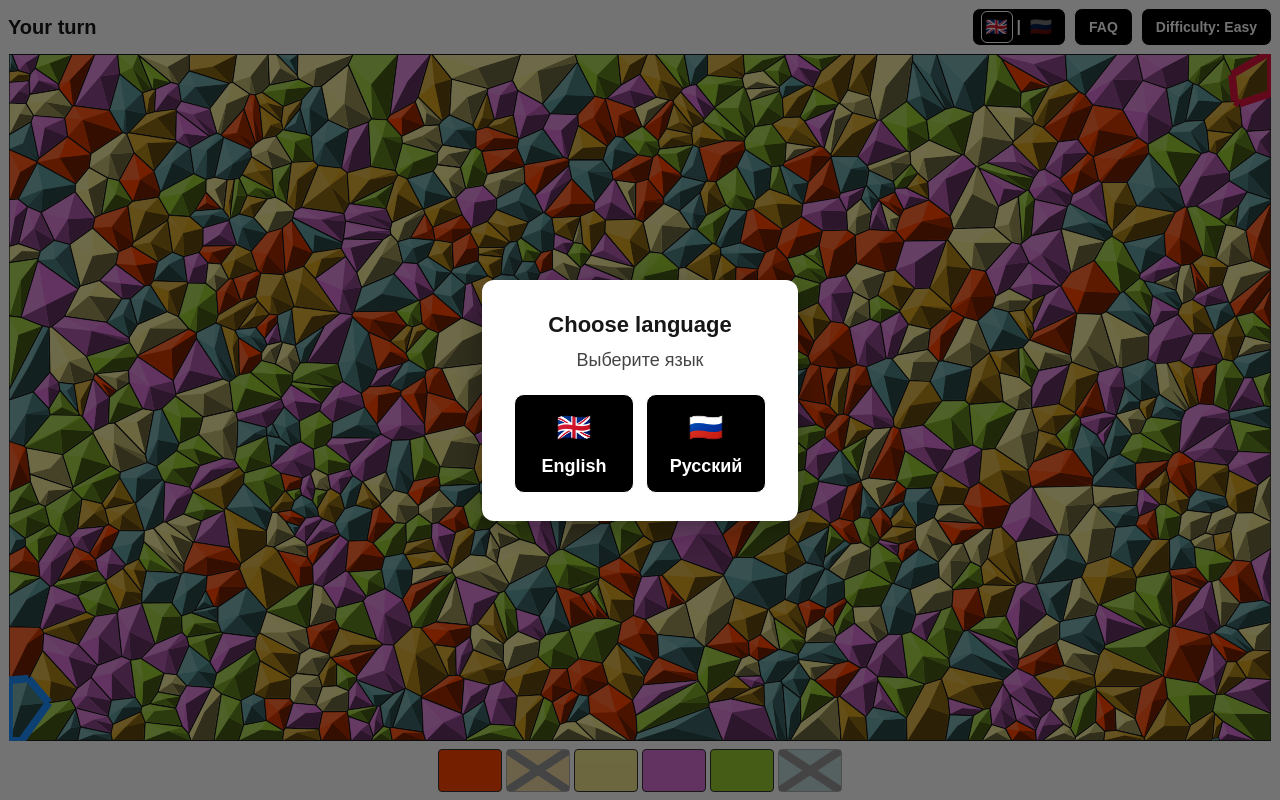
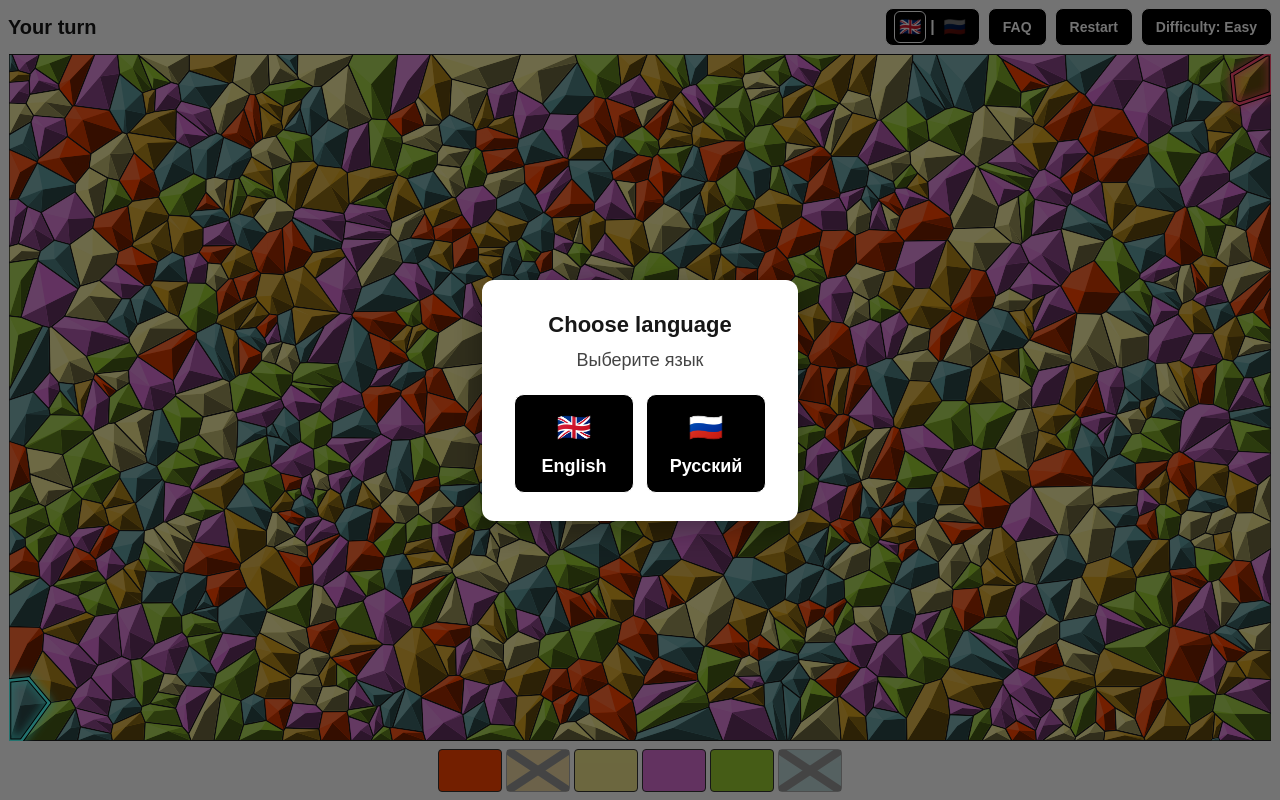
Before and after one commit to GerardRoulette/six-colors, a Next.js app: page / in a window 1280 px wide. Built offline with nearby package versions, Linux system fonts and the light colour scheme.

Commit message:
fixed design issues with borders and also the easy AI

```diff
--- a/app/components/game/BoardSvg.jsx
+++ b/app/components/game/BoardSvg.jsx
@@ -1,12 +1,68 @@
 'use client';
 
 import { GEM_BUCKETS, GEM_FLASH_BUCKETS } from '../../game/board/gem';
+import { offsetSegmentTowardOwner } from '../../game/board/adjacency';
 
-// Faceted Voronoi board plus the thick territory outlines. Hover is display-only.
+// Territory outline thickness in map units. Thin so the gem facets stay readable.
+const TERRITORY_STROKE_WIDTH = 2;
+// Player outline: bright acid light blue, so the border stays visible on every gem.
+const PLAYER_BOUNDARY_STROKE = '#4DFFF6';
+// AI outline: bright acid light red, the same contrast job on the opposite territory.
+const AI_BOUNDARY_STROKE = '#FF4D73';
+// Black rim around each acid stroke, in screen pixels per side.
+const TERRITORY_RIM_PX = 1;
+
+// Acid territory stroke with a 1px black rim. The bloom sits behind the rim; the sharp core is painted last.
+// `segments` are `{ a, b, shared }` outline pieces. `outlineWidth` is the black stroke in map units (acid width plus the rim).
+// A shared wall keeps the same total thickness: this side paints only its half, so the two colors meet instead of stacking.
+const TerritoryOutline = ({ segments, color, keyPrefix, outlineWidth }) => {
+  if (!segments.length) return null;
+  // 1px black rim in map units, taken from the full black stroke minus the acid core.
+  const rim = (outlineWidth - TERRITORY_STROKE_WIDTH) / 2;
+  // This side's half of a shared wall. Same width as half the normal acid stroke.
+  const half = TERRITORY_STROKE_WIDTH / 2;
+  // Walls against empty cells or the map edge. These stay centered on the edge.
+  const outerSegs = segments.filter((seg) => !seg.shared);
+  // Acid half, centered a quarter-stroke into this cell so it fills only this side of the wall.
+  const sharedCore = [];
+  // Black rim on the outer side of that half only, so no black stripe sits between the two colors.
+  const sharedRim = [];
+  for (const seg of segments) {
+    if (!seg.shared) continue;
+    sharedCore.push(offsetSegmentTowardOwner(seg, half / 2));
+    sharedRim.push(offsetSegmentTowardOwner(seg, half + rim / 2));
+  }
+  // One copy of `list`. `stroke` and `width` are that copy's paint; `tag` keeps keys unique.
+  const strokes = (list, stroke, width, tag) => list.map((seg, i) => (
+    <path
+      key={`${keyPrefix}-${tag}-${i}`}
+      d={`M ${seg.a[0]} ${seg.a[1]} L ${seg.b[0]} ${seg.b[1]}`}
+      fill="none"
+      stroke={stroke}
+      strokeWidth={width}
+      strokeLinecap="round"
+    />
+  ));
+  return (
+    <g pointerEvents="none">
+      {outerSegs.length > 0 && (
+        <g filter="url(#territory-strike)">
+          {strokes(outerSegs, color, TERRITORY_STROKE_WIDTH, 'bloom')}
+        </g>
+      )}
+      {strokes(outerSegs, '#000', outlineWidth, 'rim')}
+      {strokes(sharedRim, '#000', rim, 'shared-rim')}
+      {strokes(outerSegs, color, TERRITORY_STROKE_WIDTH, 'core')}
+      {strokes(sharedCore, color, half, 'shared-core')}
+    </g>
+  );
+};
+
+// Faceted Voronoi board plus the territory outlines. Hover is display-only.
 // `viewWidth` / `viewHeight` are the fixed map coordinates (paths stay in this space across resizes).
 // `svgWidth` / `svgHeight` are the on-screen pixel size; the viewBox scales the map into that box.
 // `blinkBright` is `{ player, ai }`: that side's gems use lighter opaque facets while its own flash is on the bright half.
-// `playerBoundary` / `aiBoundary` are outline segments `{ a, b }` from `regionBoundary`.
+// `playerBoundary` / `aiBoundary` are outline segments `{ a, b, shared }` from `regionBoundary`.
 const BoardSvg = ({
   viewWidth,
   viewHeight,
@@ -19,13 +75,34 @@ const BoardSvg = ({
   aiBoundary,
   onCellHover,
   onCellLeave,
-}) => (
+}) => {
+  // One screen pixel in map units. The viewBox is scaled uniformly into the svg element.
+  const pixelInUnits = svgWidth > 0 ? viewWidth / svgWidth : 1;
+  // Black stroke: acid core plus one screen pixel of black on each side.
+  const territoryBlackWidth = TERRITORY_STROKE_WIDTH + pixelInUnits * TERRITORY_RIM_PX * 2;
+  return (
     <svg
       viewBox={`0 0 ${viewWidth} ${viewHeight}`}
       width={svgWidth}
       height={svgHeight}
       style={{ background: '#1a1a1a', display: 'block' }}
     >
+      <defs>
+        {/* Bloom behind the black rim, so the acid edge still reads on busy gems. */}
+        <filter
+          id="territory-strike"
+          filterUnits="userSpaceOnUse"
+          x={-12}
+          y={-12}
+          width={viewWidth + 24}
+          height={viewHeight + 24}
+        >
+          <feGaussianBlur in="SourceGraphic" stdDeviation="3.6" result="bloom" />
+          <feComponentTransfer in="bloom" result="hot">
+            <feFuncA type="linear" slope="2" />
+          </feComponentTransfer>
+        </filter>
+      </defs>
       {cells.map((cell) => {
         // Dark stroke while the pointer is over this cell (hover is display-only).
         const isHovered = hoveredCell && cell.id === hoveredCell.id;
@@ -67,33 +144,20 @@ const BoardSvg = ({
           </g>
         );
       })}
-    {playerBoundary.length > 0 && (
-      <g pointerEvents="none">
-        {playerBoundary.map((seg, i) => (
-          <path
-            key={`p-boundary-${i}`}
-            d={`M ${seg.a[0]} ${seg.a[1]} L ${seg.b[0]} ${seg.b[1]}`}
-            fill="none"
-            stroke="dodgerblue"
-            strokeWidth={6}
+      <TerritoryOutline
+        segments={playerBoundary}
+        color={PLAYER_BOUNDARY_STROKE}
+        keyPrefix="p-boundary"
+        outlineWidth={territoryBlackWidth}
       />
-        ))}
-      </g>
-    )}
-    {aiBoundary.length > 0 && (
-      <g pointerEvents="none">
-        {aiBoundary.map((seg, i) => (
-          <path
-            key={`a-boundary-${i}`}
-            d={`M ${seg.a[0]} ${seg.a[1]} L ${seg.b[0]} ${seg.b[1]}`}
-            fill="none"
-            stroke="crimson"
-            strokeWidth={6}
+      <TerritoryOutline
+        segments={aiBoundary}
+        color={AI_BOUNDARY_STROKE}
+        keyPrefix="a-boundary"
+        outlineWidth={territoryBlackWidth}
       />
-        ))}
-      </g>
-    )}
     </svg>
   );
+};
 
 export default BoardSvg;
--- a/app/components/game/VoronoiDiagram.jsx
+++ b/app/components/game/VoronoiDiagram.jsx
@@ -18,8 +18,8 @@ import BoardSvg from "./BoardSvg";
 import PaletteBar from "./PaletteBar";
 import GameOverlays from "./GameOverlays";
 
-// Bright flashes each side plays after its own move. The other side's clock does not change this count.
-const BLINK_FLASHES = 3;
+// One bright flash each side plays after its own move. The other side's clock does not change this.
+const BLINK_FLASHES = 1;
 // Length of the bright half and the dim half (ms).
 const BLINK_HALF_MS = 140;
 // Long side of a new map, in SVG units. The other side keeps the slot's shape, then the map is scaled to the window.
@@ -181,6 +181,7 @@ const VoronoiDiagram = ({ numPoints = 50 }) => { // 50 just to have some default
   const [hoveredCell, setHoveredCell] = React.useState(null);
 
   // Reset turn/colors/hover and bump `gameKey` so geometry + starting ownership re-run as a new match.
+  // Shared by the result card and the toolbar Restart button; both stay on this page.
   const handleTryAgain = () => {
     setTurn('player');
     setPlayerLastColor(null);
@@ -280,7 +281,7 @@ const VoronoiDiagram = ({ numPoints = 50 }) => { // 50 just to have some default
     setTurn('ai');
   };
 
-  // AI chooses a legal color using the selected difficulty (random / depth 1 / occupancy-banded search / Monte Carlo)
+  // AI chooses a legal color using the selected difficulty (random capture / depth 1 / occupancy-banded search / Monte Carlo)
   React.useEffect(() => {
     if (turn !== 'ai' || gameOver) return;
     // Slight delay to visualize turns
@@ -456,6 +457,13 @@ const VoronoiDiagram = ({ numPoints = 50 }) => { // 50 just to have some default
           </button>
           <button
             type="button"
+            onClick={handleTryAgain}
+            style={{ ...TOOLBAR_BUTTON_STYLE, cursor: 'pointer' }}
+          >
+            {t('button.restart')}
+          </button>
+          <button
+            type="button"
             onClick={handleOpenDifficulty}
             aria-haspopup="dialog"
             aria-expanded={difficultyOpen}
--- a/app/components/game/chromeStyles.js
+++ b/app/components/game/chromeStyles.js
@@ -1,4 +1,4 @@
-// Shared look for FAQ / difficulty chrome buttons in the row above the board.
+// Shared look for FAQ, restart, and difficulty chrome buttons in the row above the board.
 export const TOOLBAR_BUTTON_STYLE = {
   padding: '6px 14px',
   fontSize: 14,
--- a/app/game/ai/aiEasy.js
+++ b/app/game/ai/aiEasy.js
@@ -1,11 +1,29 @@
 import { getLegalColors } from '../moves';
 
-// Easy difficulty: uniform random among currently legal AI colors. No capture scoring.
-export const pickAiColorEasy = (cells, startIds, lastPlayer, lastAi) => {
+// Easy difficulty: uniform random among legal colors that sit on an unowned cell touching AI territory.
+// Those colors always capture at least one cell. If none are legal, falls back to any legal color.
+export const pickAiColorEasy = (cells, visualNeighbors, startIds, lastPlayer, lastAi) => {
   // Legal palette entries for the AI on this board (same bans as the live game).
   const legal = getLegalColors('ai', lastPlayer, lastAi, startIds, cells);
   if (legal.length === 0) return null;
-  // Index into `legal` so every remaining color is equally likely.
-  const index = Math.floor(Math.random() * legal.length);
-  return legal[index];
+  // Set form of `legal` so border colors can be checked without a second scan of the palette.
+  const legalSet = new Set(legal);
+  // Colors on unowned cells that share an edge with AI territory, restricted to legal picks.
+  const borderColors = new Set();
+  for (const cell of cells) {
+    if (cell.owner !== 'ai') continue;
+    // Neighbor cell ids that share a clipped edge with this owned cell.
+    const nbs = visualNeighbors.get(cell.id) || [];
+    for (const nb of nbs) {
+      // Unowned neighbor; its color is a capturing choice if it is still legal.
+      const neighbor = cells[nb];
+      if (neighbor.owner !== null) continue;
+      if (legalSet.has(neighbor.color)) borderColors.add(neighbor.color);
+    }
+  }
+  // Pool to draw from: border colors when any exist, otherwise every legal color.
+  const pool = borderColors.size > 0 ? [...borderColors] : legal;
+  // Index into `pool` so every remaining capturing color is equally likely.
+  const index = Math.floor(Math.random() * pool.length);
+  return pool[index];
 };
--- a/app/game/ai/difficulty.js
+++ b/app/game/ai/difficulty.js
@@ -7,13 +7,13 @@ import { pickAiColorExpert } from './aiExpert';
 export const DIFFICULTY_STORAGE_KEY = 'difficulty';
 // Selectable AI levels shown in the difficulty overlay, in display order.
 export const DIFFICULTIES = ['easy', 'medium', 'hard', 'superHard'];
-// Default and fallback when storage is missing or invalid (random legal color).
+// Default and fallback when storage is missing or invalid (random capturing color).
 export const DEFAULT_DIFFICULTY = 'easy';
 
 // True when `value` is one of the AI difficulty ids.
 export const isValidDifficulty = (value) => DIFFICULTIES.includes(value);
 
-// Dispatch to easy (random), medium (depth 1), hard (occupancy-banded search), or super hard (Monte Carlo).
+// Dispatch to easy (random capturing color), medium (depth 1), hard (occupancy-banded search), or super hard (Monte Carlo).
 // Falls back to the first legal color. `difficulty` is one of `DIFFICULTIES`.
 // `legal` is the live legal palette for the AI (fallback if a picker returns null).
 // `totalPercent` is occupancy for hard search bands; ignored on easy, medium, and super hard. Board args match the live AI effect.
@@ -30,7 +30,7 @@ export const pickAiColorForDifficulty = (
   // Chosen PALETTE color, or null if that picker found nothing legal.
   let chosen = null;
   if (difficulty === 'easy') {
-    chosen = pickAiColorEasy(cells, startIds, lastPlayer, lastAi);
+    chosen = pickAiColorEasy(cells, visualNeighbors, startIds, lastPlayer, lastAi);
   } else if (difficulty === 'medium') {
     chosen = pickAiColorMedium(cells, visualNeighbors, startIds, lastPlayer, lastAi);
   } else if (difficulty === 'superHard') {
--- a/app/game/board/adjacency.js
+++ b/app/game/board/adjacency.js
@@ -47,17 +47,38 @@ export const buildVisualNeighbors = (cells, edgesByKey) => {
 };
 
 // Outer outline segments of one side's territory (map border, or a wall shared with a cell that side does not own).
-// `owner` is `'player'` or `'ai'`. Segments are `{ a, b }` point pairs for the SVG stroke.
+// `owner` is `'player'` or `'ai'`. Segments are `{ a, b, cellId, shared }` for the SVG stroke.
+// `shared` is true when the other cell belongs to the opponent, so each color can take its own half of that wall.
 export const regionBoundary = (cells, edgesByKey, owner) => {
-  const ownedSet = new Set(cells.filter((c) => c.owner === owner).map((c) => c.id));
+  // Live owner of each cell id, so a wall can be marked as player-versus-AI.
+  const ownerById = new Map(cells.map((c) => [c.id, c.owner]));
   // Edge segments on this region's outline.
   const boundary = [];
   for (const owners of edgesByKey.values()) {
-    const inOwned = owners.filter((o) => ownedSet.has(o.cellId));
+    const inOwned = owners.filter((o) => ownerById.get(o.cellId) === owner);
     if (inOwned.length === 0) continue;
-    const outOwned = owners.filter((o) => !ownedSet.has(o.cellId));
-    if (owners.length === 1) { boundary.push(inOwned[0]); continue; }
-    if (outOwned.length > 0 && inOwned.length > 0) boundary.push(inOwned[0]);
+    const outOwned = owners.filter((o) => ownerById.get(o.cellId) !== owner);
+    if (owners.length === 1) {
+      boundary.push({ ...inOwned[0], shared: false });
+      continue;
+    }
+    if (outOwned.length > 0 && inOwned.length > 0) {
+      const other = ownerById.get(outOwned[0].cellId);
+      boundary.push({ ...inOwned[0], shared: other === 'player' || other === 'ai' });
+    }
   }
   return boundary;
 };
+
+// Shift a segment into the owning cell. Voronoi rings are counterclockwise, so the interior is left of a → b.
+// `distance` is the shift in map units. The original points stay put; the stroke uses the returned copy.
+export const offsetSegmentTowardOwner = (seg, distance) => {
+  const dx = seg.b[0] - seg.a[0];
+  const dy = seg.b[1] - seg.a[1];
+  const len = Math.hypot(dx, dy);
+  if (len === 0) return seg;
+  // Unit step to the left of a → b, scaled by `distance`.
+  const ox = (-dy / len) * distance;
+  const oy = (dx / len) * distance;
+  return { ...seg, a: [seg.a[0] + ox, seg.a[1] + oy], b: [seg.b[0] + ox, seg.b[1] + oy] };
+};
--- a/app/locales/en.js
+++ b/app/locales/en.js
@@ -11,6 +11,7 @@ const en = {
     button: {
       tryAgain: "Try again",
       faq: "FAQ",
+      restart: "Restart",
       difficulty: "Difficulty",
       close: "Close",
     },
--- a/app/locales/ru.js
+++ b/app/locales/ru.js
@@ -11,6 +11,7 @@ const ru = {
     button: {
       tryAgain: "Попробуйте еще раз",
       faq: "FAQ",
+      restart: "Заново",
       difficulty: "Сложность",
       close: "Закрыть",
     },
```
Lines whose indentation alone changed are shown as unchanged.
